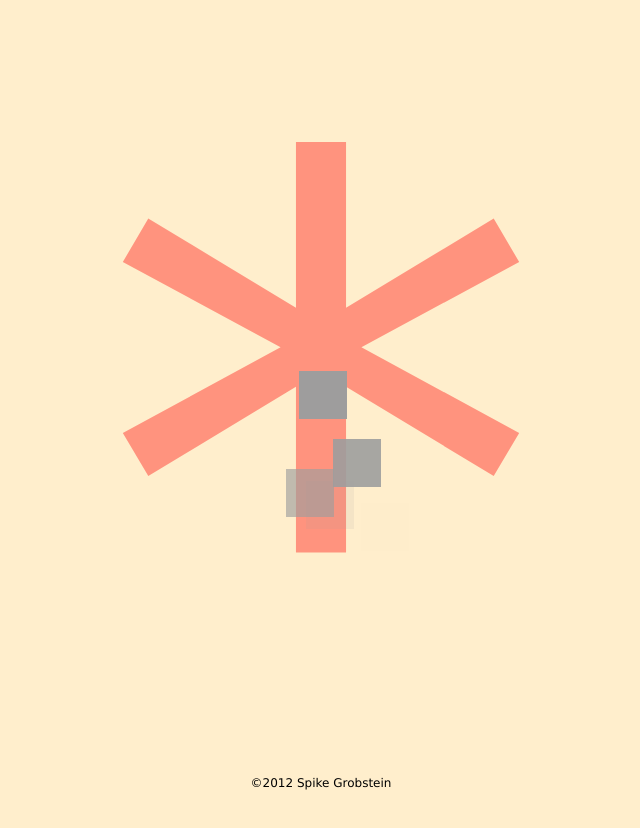
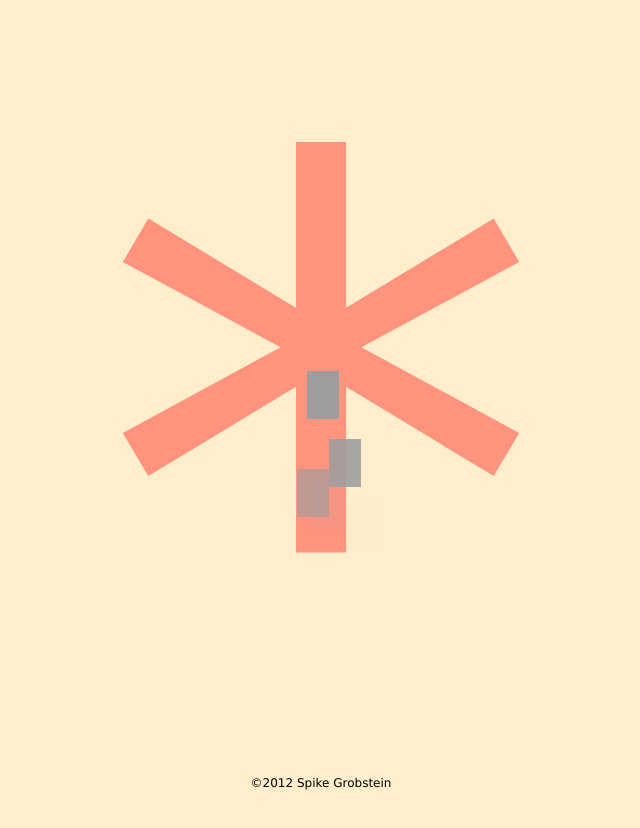
Before and after one commit to spikegrobstein/bloodyan.us, a plain HTML site: page index.html in a window 1280 px wide. Shown: the whole page, without its empty margins (319-959 px from the left). Drawn offline with nearby package versions, Linux system fonts and the light colour scheme; grey boxes are pictures that could not be loaded.

Commit message:
fixed the sizing of the drips on non-chrome browsers

```diff
--- a/bloodyanus.css
+++ b/bloodyanus.css
@@ -18,7 +18,7 @@ body {
 }
 
 .drip {
-  width: 48px;
+  width: 32px;
   height: 48px;
 }
 
```
